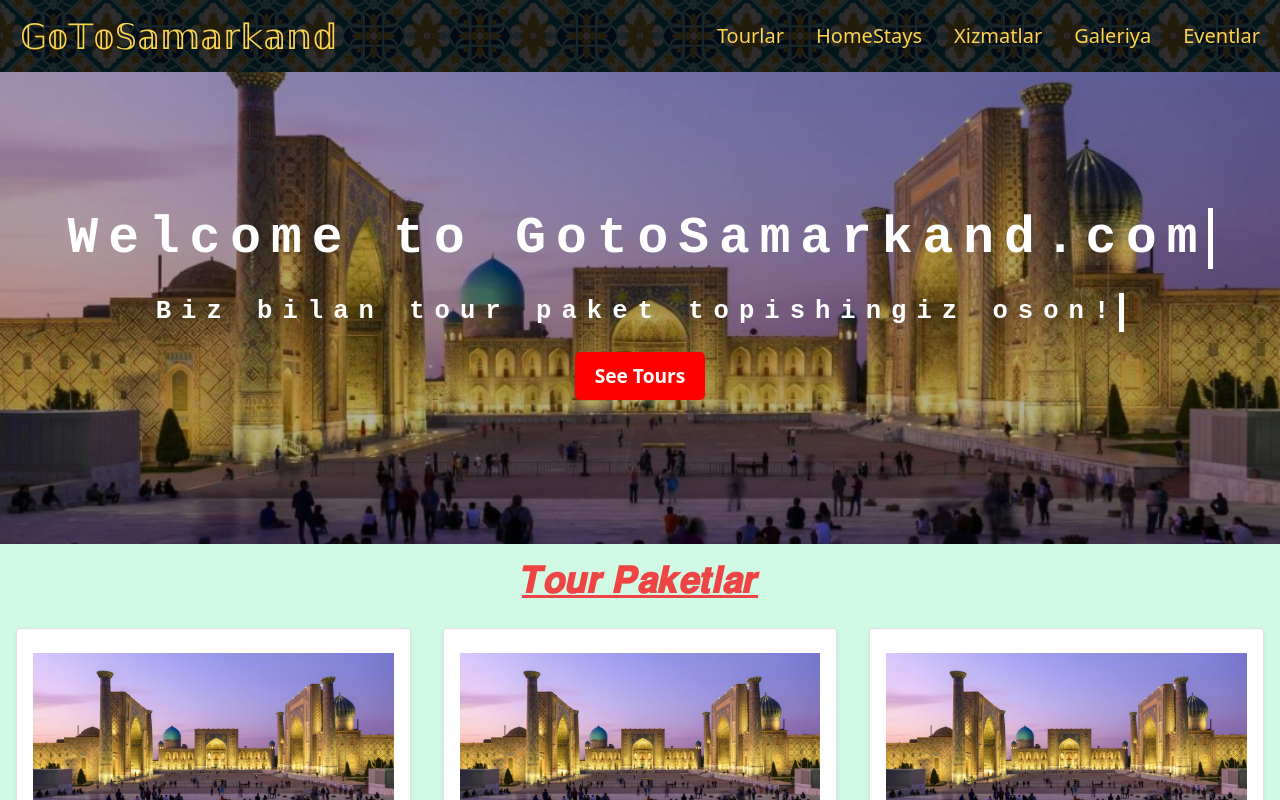
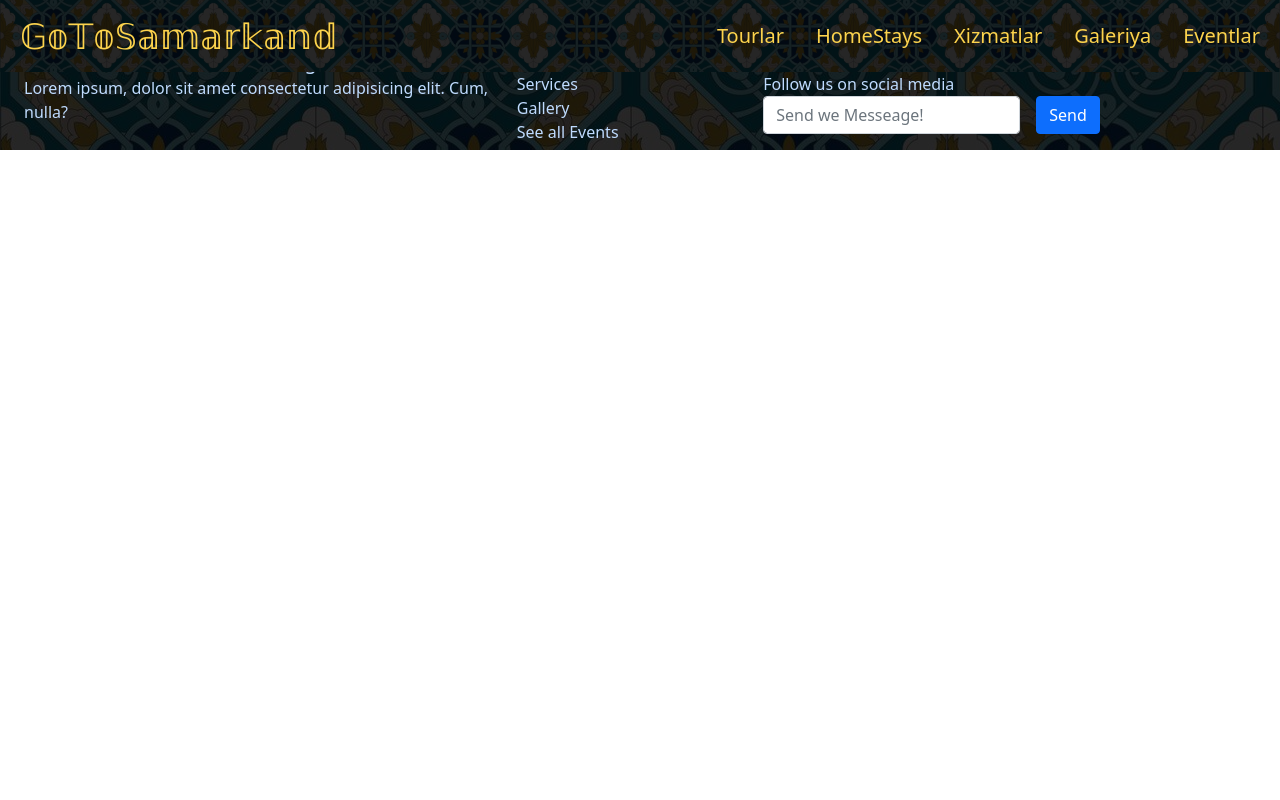
Before and after one commit to az1kkRich/gotosam, a React (Vite) app: page /tours/1 in a window 1280 px wide. Shown: the top 800 px of the page. Built offline with nearby package versions, Linux system fonts and the light colour scheme.

Commit message:
add detail page

```diff
--- a/package.json
+++ b/package.json
@@ -14,6 +14,7 @@
     "lucide-react": "^0.503.0",
     "react": "^19.0.0",
     "react-dom": "^19.0.0",
+    "react-router-dom": "^7.5.2",
     "react-slick": "^0.30.3",
     "slick-carousel": "^1.8.1",
     "tailwindcss": "^4.1.4"
--- a/src/App.jsx
+++ b/src/App.jsx
@@ -1,14 +1,22 @@
 import React from 'react';
 import Header from './pages/Header';
 import Home from './pages/Home';
+import Footer from './pages/Footer';
+import { Routes, Route } from 'react-router-dom';
+import TourDetail from './components/tours/TourDetail';
 
 function App() {
 
   return (
     <>
       <Header />
-      <Home />
 
+      <Routes>
+        <Route path="/" element={<Home />} />
+        <Route path='tours/:id' element={<TourDetail />} />
+      </Routes>
+
+      <Footer />
     </>
   )
 }
--- a/src/components/events/EventCard.jsx
+++ b/src/components/events/EventCard.jsx
@@ -9,7 +9,7 @@ const EventCard = () => {
 
         <div className="tourcard m-1 px-3 py-4 border rounded shadow-sm bg-white">
           <img src={cardImg} className='img-fluid' alt="..." />
-          <h4 className='mt-2 text-amber-700 text-xl' > One-day Tour to Samarkand from Tashkent</h4>
+          <h4 className='mt-2 text-emerald-900 font-semibold text-2xl' > One-day Tour to Samarkand from Tashkent</h4>
           <p >One of the most convenient Samarkand tours, this high-speed day trip.</p>
 
           <div className="flex justify-content-between items-center gap-2 mt-3 md:block xl:flex">
@@ -17,7 +17,7 @@ const EventCard = () => {
               <p className='mb-0 tracking-tighter md:tracking-normal'>Bunda ishtirok etganlar:</p>
               <span className='text-amber-700 text-2xl font-bold '> 33 kishi</span>
             </div>
-            <button className='btn btn-primary w-2/5 md:w-full xl:w-1/3 '>Batafsil</button>
+            <button className='btn btn-danger w-2/5 md:w-full xl:w-1/3 '>Batafsil</button>
           </div>
         </div>
       </div>
--- a/src/components/events/Events.jsx
+++ b/src/components/events/Events.jsx
@@ -4,7 +4,7 @@ import EventCard from './EventCard'
 const Events = () => {
     return (
         <>
-            <div className="bg-red-100 py-3 scroll-mt-17 " id='galery'>
+            <div className="bg-red-100 py-3 scroll-mt-17 " id='events'>
                 <h1 className='text-center text-4xl mb-4 underline text-red-500 font-bold'> 𝑬𝒗𝒆𝒏𝒕𝒍𝒂𝒓</h1>
 
                 <div className="container">
--- a/src/components/tours/TourCard.jsx
+++ b/src/components/tours/TourCard.jsx
@@ -1,6 +1,7 @@
 import React from 'react'
 import cardImg from '../../assets/registon.jpg'
 import { ArrowRightFromLine, MapPinCheckInside, MapPinHouse } from 'lucide-react'
+import { Link } from 'react-router-dom'
 
 
 const TourCard = () => {
@@ -26,7 +27,10 @@ const TourCard = () => {
                                     <p className='mb-0 text-xs md:text-base'>Bir kishi uchun narxi:</p>
                                     <span className='text-amber-700 text-2xl font-bold '> <span className='text-sm text-amber-600'>UZS</span> 1 mln </span>
                                 </div>
-                                <button className='btn btn-primary w-2/5 md:w-full xl:w-1/3 '>Batafsil</button>
+                                <Link to={"/tour/1"} className='w-2/5 md:w-full xl:w-1/3'>
+                                    <button className='btn btn-success w-full '>Batafsil</button>
+
+                                </Link>
                             </div>
                         </div>
                     </div>
--- /dev/null
+++ b/src/components/tours/TourDetail.jsx
@@ -0,0 +1,10 @@
+
+const TourDetail = () => {
+  return (
+    <>
+      1
+    </>
+  )
+}
+
+export default TourDetail
--- a/src/index.css
+++ b/src/index.css
@@ -11,8 +11,8 @@
   background-position: center;
 }
 
-#header .hrgba {
-  background-color: rgba(0, 0, 0, 0.8 );
+.hrgba {
+  background-color: rgba(0, 0, 0, 0.83 );
 }
 
 
@@ -21,9 +21,12 @@ a {
 }
 
 @media screen and (max-width: 768px) {
-  #header .hrgba{
-  background-color: rgba(0, 0, 0, 0.7 );
-
+  .hrgba{
+    background-color: rgba(0, 0, 0, 0.7 );
   }
 
 }
+
+#footer {
+  background-image: url('./assets/samarkan_naqsh_wide.jpg');
+}
--- a/src/main.jsx
+++ b/src/main.jsx
@@ -2,10 +2,14 @@ import { StrictMode } from 'react'
 import { createRoot } from 'react-dom/client'
 import './index.css'
 import App from './App.jsx'
+import { BrowserRouter } from 'react-router-dom'
 
 
 createRoot(document.getElementById('root')).render(
   <StrictMode>
-    <App />
+    <BrowserRouter>
+      <App />
+
+    </BrowserRouter>
   </StrictMode>,
 )
--- a/src/pages/Footer.jsx
+++ b/src/pages/Footer.jsx
@@ -1,9 +1,63 @@
+import { Facebook, Instagram, Send, Youtube } from 'lucide-react'
 import React from 'react'
 
 const Footer = () => {
   return (
     <>
+      <div id="footer">
+        <div className="hrgba">
+          <div className="container text-center md:text-start! px-4 pt-4 flex flex-col md:flex-row md:flex-wrap">
+            <div className='w-full md:w-2/5'>
+              <h3 className='text-xl  text-blue-200'>© 2024 GoToSamarkand. All rights reserved.</h3>
+              <p className=' text-blue-200'>Lorem ipsum, dolor sit amet consectetur adipisicing elit. Cum, nulla?</p>
 
+            </div>
+            <div className='  w-full md:w-1/5!'>
+              <a href="#ourTours">
+                <p className='text-blue-200'>Our Tours</p>
+              </a>
+              <a href="#services">
+                <p className='text-blue-200'>Services</p>
+              </a>
+              <a href="#galery">
+                <p className='text-blue-200'>Gallery</p>
+              </a>
+              <a href="#events">
+                <p className='text-blue-200'>See all Events</p>
+              </a>
+            </div>
+            <div className=' w-full md:w-2/5'>
+              <div className='flex gap-6'>
+                <a href="https://www.instagram.com/gotosamarkand/" target="_blank" rel="noreferrer">
+                  <Instagram color='yellow' />
+                </a>
+                <a href="https://www.facebook.com/gotosamarkand/" target="_blank" rel="noreferrer">
+                  <Facebook color='yellow' />
+                </a>
+                <a href="https://www.youtube.com/@gotosamarkand" target="_blank" rel="noreferrer">
+                  <Youtube color='yellow' />
+                </a>
+                <a href="https://t.me/gotosamarkand" target="_blank" rel="noreferrer">
+                  <Send color='yellow' />
+                </a>
+              </div>
+              <p className='text-blue-200'>Follow us on social media</p>
+              <div className="row g-3 mb-3 align-items-center">
+
+                <div className="col-auto">
+                  <input type="password" id="inputPassword6" className="form-control" aria-describedby="passwordHelpInline" placeholder='Send we Messeage!'/>
+                </div>
+                <div className="col-auto">
+                  <button className='btn btn-primary'>Send</button>
+                </div>
+              </div>
+            </div>
+
+          </div>
+
+        </div>
+
+      </div>
     </>
   )
 }
--- a/src/pages/Header.jsx
+++ b/src/pages/Header.jsx
@@ -25,7 +25,7 @@ const Header = () => {
               <a href="#galery">
                 <li className='text-amber-300 text-xl cursor-pointer hover:text-amber-100'>Galeriya</li>
               </a>
-              <a href="#ourTours">
+              <a href="#events">
                 <li className='text-amber-300 text-xl cursor-pointer hover:text-amber-100'>Eventlar</li>
               </a>
             </ul>
```
Also changed, not shown: 1 other file (tests, documents, lock files or other folders).
